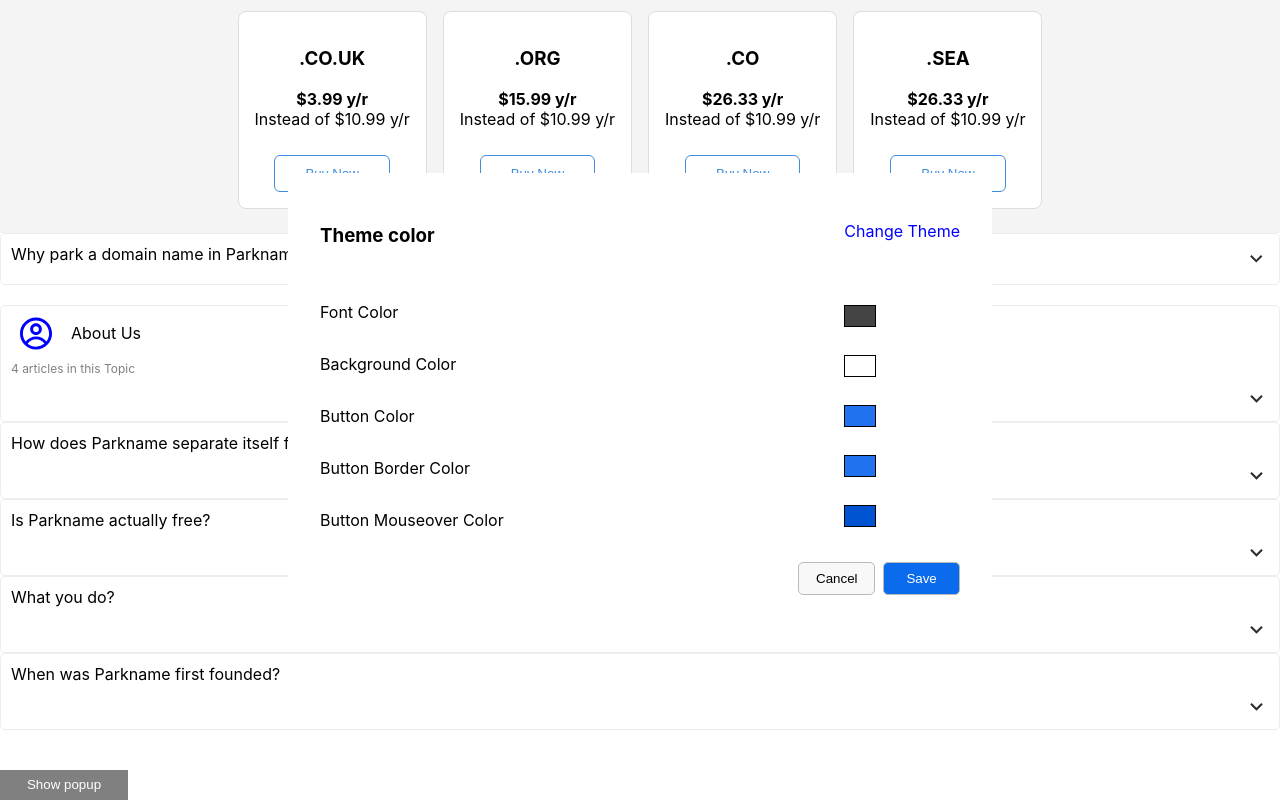
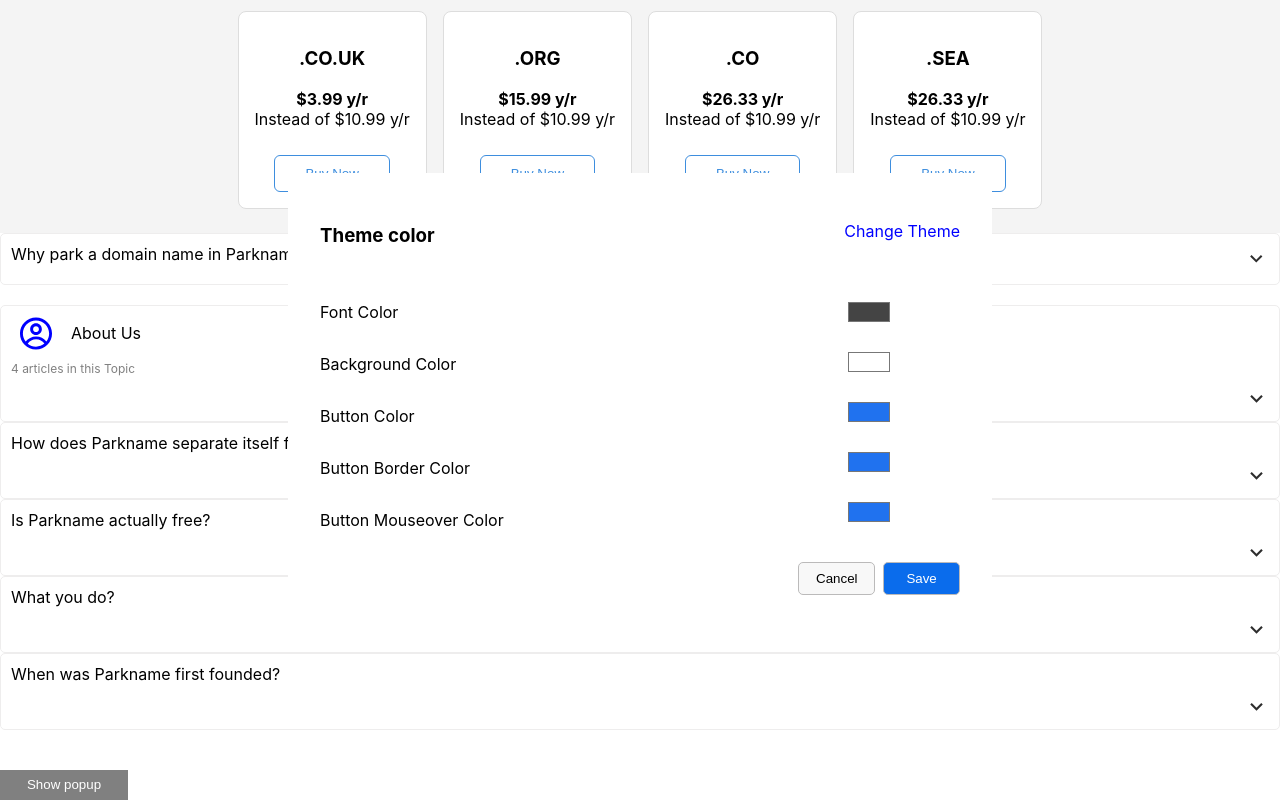
Before and after one commit to FestaMazreku/react-js, a React (Create React App) app: page / in a window 1280 px wide. Both pictures are taken after a click on the button "Show popup". Shown: the part 1837-2637 px from the top of the page. Built offline with nearby package versions, Linux system fonts and the light colour scheme.

Commit message:
Almost done with the tasks

```diff
--- a/src/components/Popup.css
+++ b/src/components/Popup.css
@@ -62,3 +62,10 @@
     border: 1px solid #000;
     margin-top: 8px;
 }
+
+.color-right input[type="color"] {
+    border: none;
+    width: 50px;
+    height: 30px;
+    background-color: white;
+}
--- a/src/components/Popup.js
+++ b/src/components/Popup.js
@@ -1,7 +1,11 @@
-import React, { useEffect } from "react";
+import React, { useEffect, useState } from "react";
 import "./Popup.css";
 
 function Popup(props) {
+  const [fontColor, setFontColor] = useState("#444444");
+  const [backgroundColor, setBackgroundColor] = useState("#FFFFFF");
+  const [buttonColor, setButtonColor] = useState("#2072EF");
+
   useEffect(() => {
     const closeOnBackdropClick = (event) => {
       if (event.target.classList.contains("popup")) {
@@ -31,17 +35,52 @@
           </div>
           <div className="color-right">
             <p style={{ color: "blue" }}> Change Theme </p>
+
             <br></br>
             <br></br>
-            <div className="color" style={{ backgroundColor: "#444444" }}></div>
+            <div className="color-right">
+              <input
+                type="color"
+                value={fontColor}
+                onChange={(e) => setFontColor(e.target.value)}
+              />
+            </div>
+
             <br></br>
-            <div className="color" style={{ backgroundColor: "#FFFFFF" }}></div>
+            <div className="color-right">
+              <input
+                type="color"
+                value={backgroundColor}
+                onChange={(e) => setBackgroundColor(e.target.value)}
+              />
+            </div>
+
             <br></br>
-            <div className="color" style={{ backgroundColor: "#2072EF" }}></div>
+            <div className="color-right">
+              <input
+                type="color"
+                value={buttonColor}
+                onChange={(e) => setButtonColor(e.target.value)}
+              />
+            </div>
+
             <br></br>
-            <div className="color" style={{ backgroundColor: "#2072EF" }}></div>
+            <div className="color-right">
+              <input
+                type="color"
+                value={buttonColor}
+                onChange={(e) => setButtonColor(e.target.value)}
+              />
+            </div>
+
             <br></br>
-            <div className="color" style={{ backgroundColor: "#0053D1" }}></div>
+            <div className="color-right">
+              <input
+                type="color"
+                value={buttonColor}
+                onChange={(e) => setButtonColor(e.target.value)}
+              />
+            </div>
           </div>
         </div>
         <div className="button-container">
```
